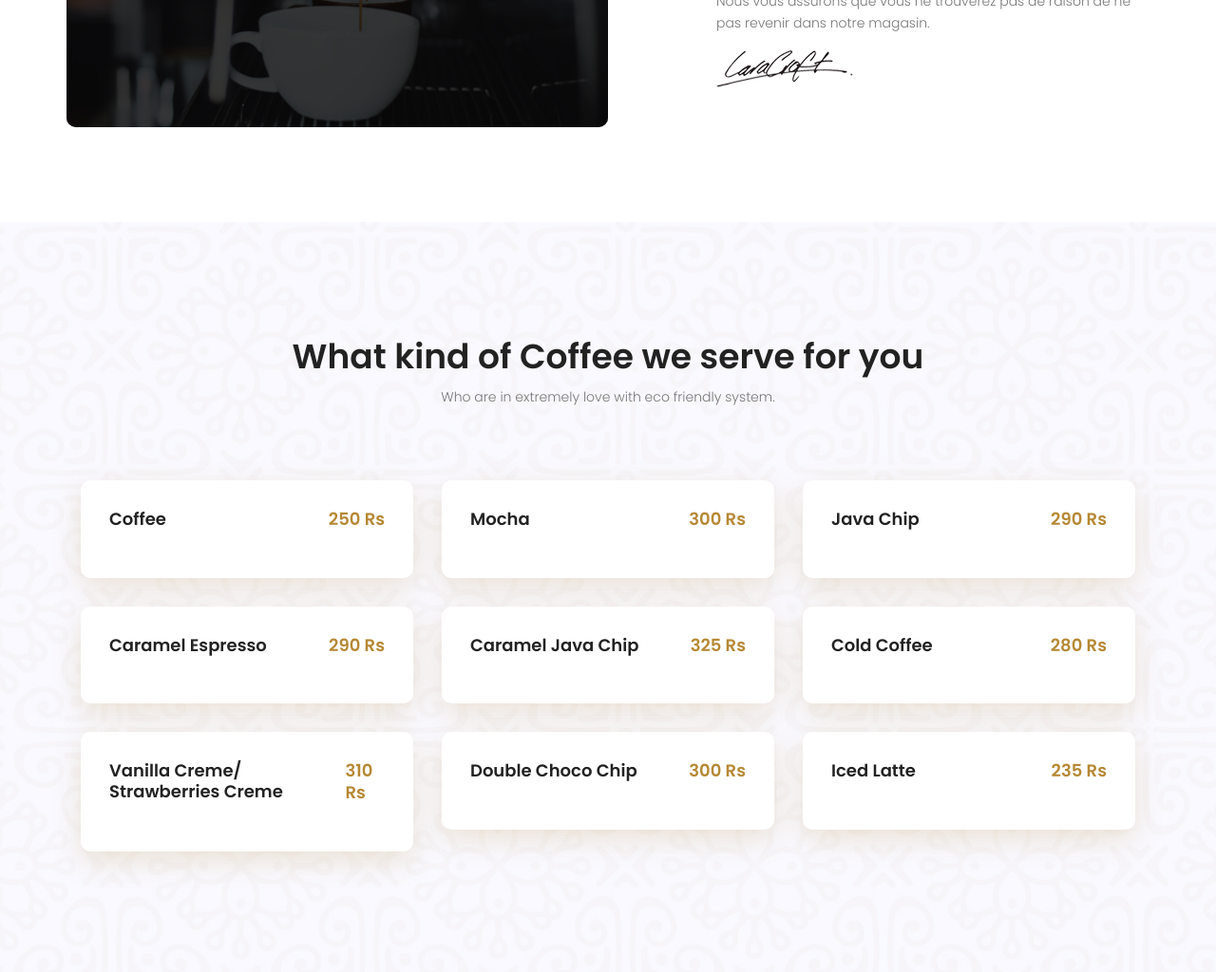
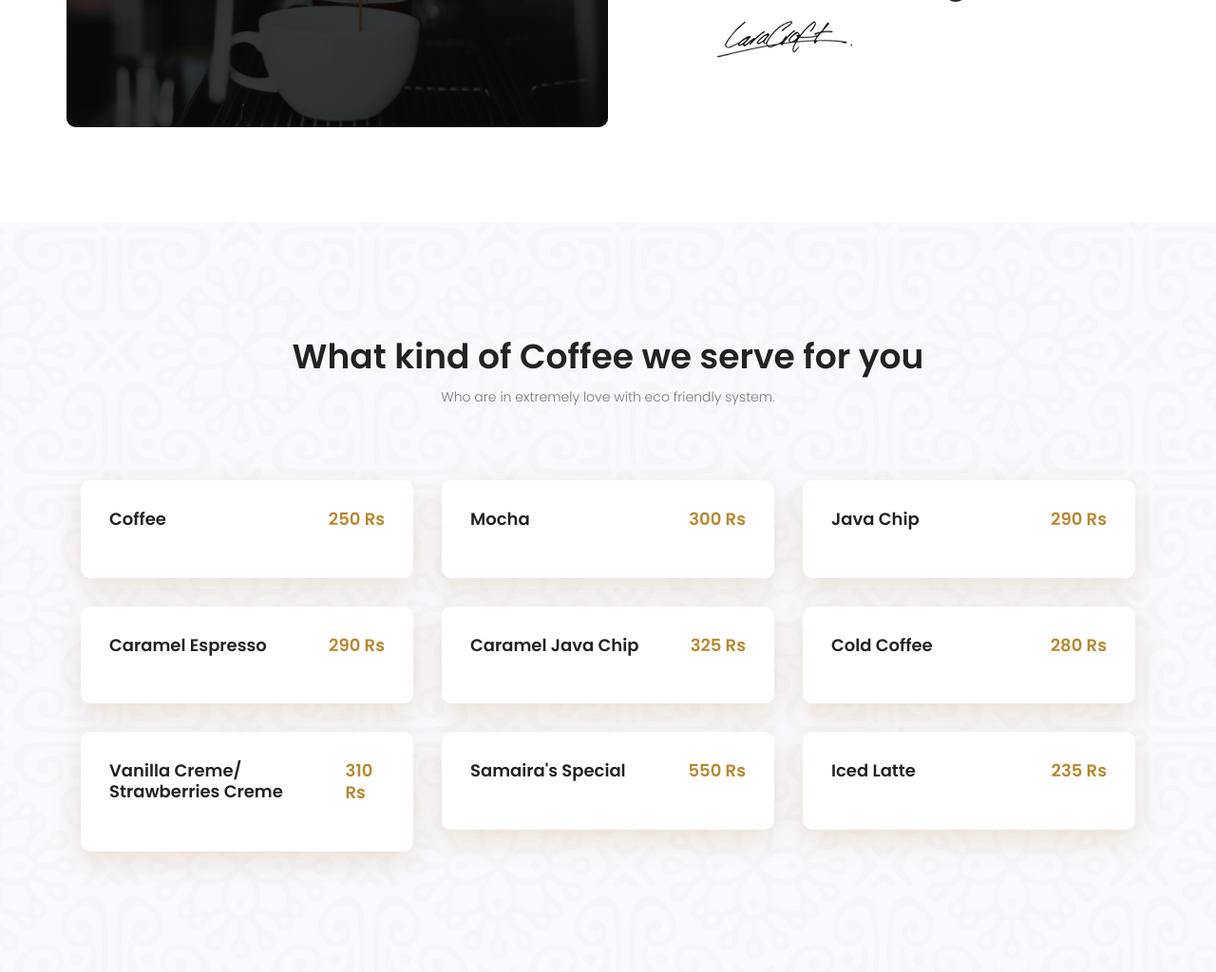
Before and after one commit to samairamendiratta/samairamendiratta.github.io, a plain HTML site: page index.html in a window 1280 px wide. Shown: the part 1056-2080 px from the top of the page at 95% size. Drawn offline with nearby package versions, Linux system fonts and the light colour scheme; some packages are replaced by stand-ins of ours.

Commit message:
Update index.html

```diff
--- a/index.html
+++ b/index.html
@@ -92,10 +92,6 @@
 							<h6>Our Coffee making process.</h6>
 							<h1>We Maintain High<br>
 							Quality Standards of Coffee Making</h1>
-							<p>
-
-Nous vous assurons que vous ne trouverez pas de raison de ne pas revenir dans notre magasin.
-							</p>
 							<img class="img-fluid" src="img/signature.png" alt="">
 						</div>
 					</div>
@@ -188,9 +184,9 @@ Nous vous assurons que vous ne trouverez pas de raison de ne pas revenir dans no
 						<div class="col-lg-4">
 							<div class="single-menu">
 								<div class="title-div justify-content-between d-flex">
-									<h4>Double Choco Chip</h4>
+									<h4>Samaira's Special</h4>
 									<p class="price float-right">
-										300 Rs
+										550 Rs
 									</p>
 								</div>
 								</div>
```
